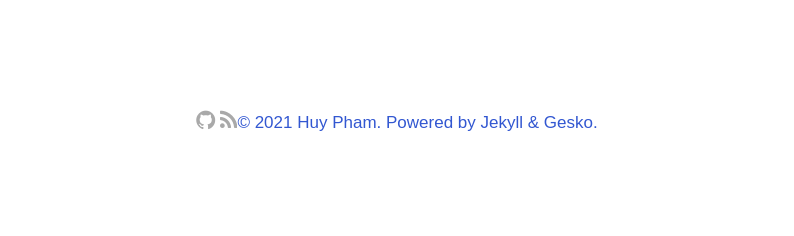
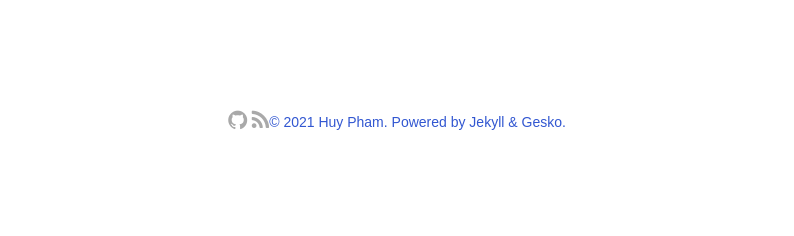
Before and after one commit to coder7eeN/coder7eeN.github.io, a Jekyll site: the page built from index.html, in a window 1280 px wide. Shown: the part 1408-1644 px from the top of the page, without its empty margins (243-1037 px from the left). Built offline with Jekyll 4.4.1, drawn with Linux system fonts in a browser that asks for light colours; some web fonts are replaced.

Commit message:
chore: change font

```diff
--- a/_config.yml
+++ b/_config.yml
@@ -2,7 +2,7 @@
 title: coder seventeen
 description: >-
   just a minimalist, personal blog
-googlewebfonts: Be+Vietnam:wght@300;500;700
+googlewebfonts: Trispace:wght@300;500;700
 
 lang: en-US
 timezone: Ho_Chi_Minh
--- a/_sass/_main.scss
+++ b/_sass/_main.scss
@@ -154,7 +154,7 @@
 
 body {
 	// font-family: "Fira Code", monospace;
-  font-family: "Be Vietnam", sans-serif;
+  font-family: "Trispace", sans-serif;
 	text-rendering: optimizeLegibility;
 	line-height: 1.75;
 	color: var(--main-text-color);
@@ -370,6 +370,7 @@
     align-items: center;
     display: flex;
     justify-content: space-between;
+    font-size: 14px;
   }
 }
 
```
